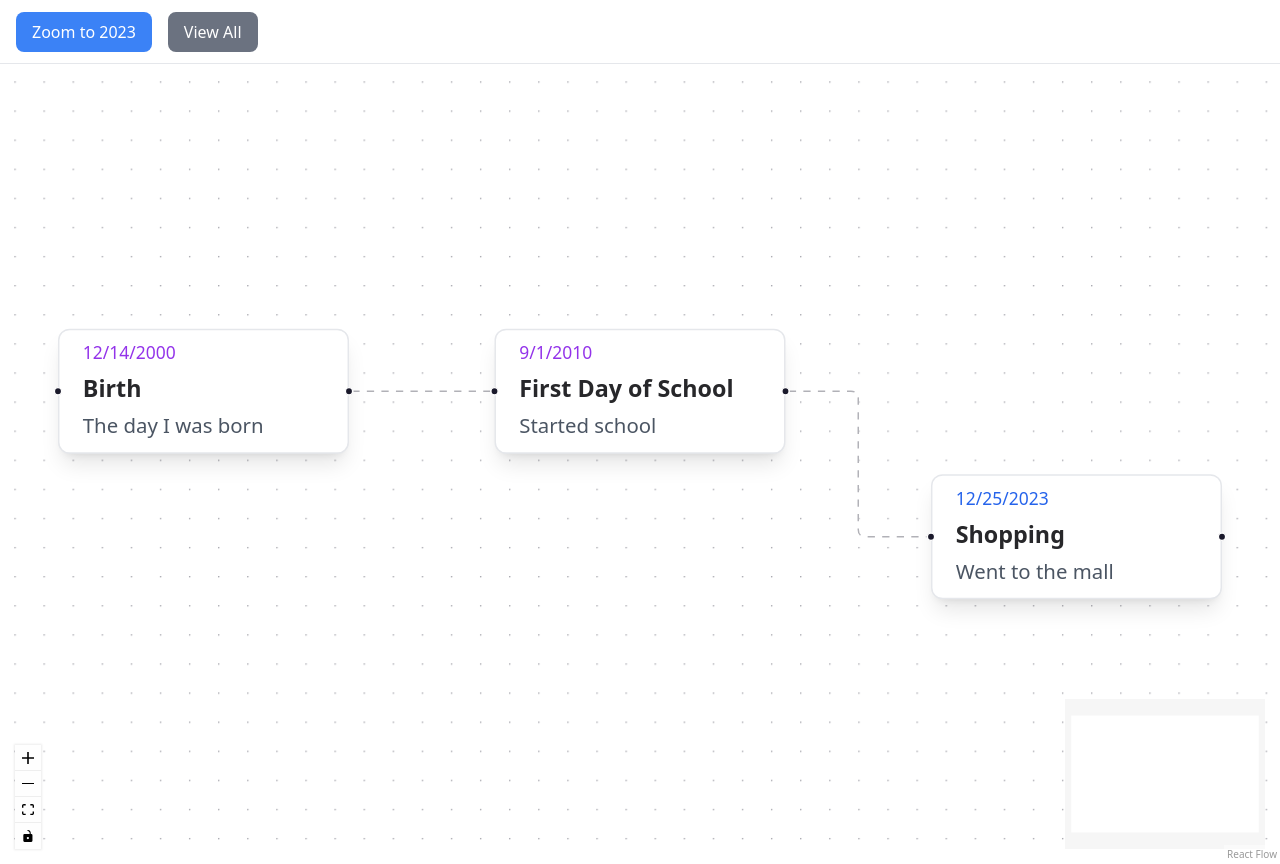
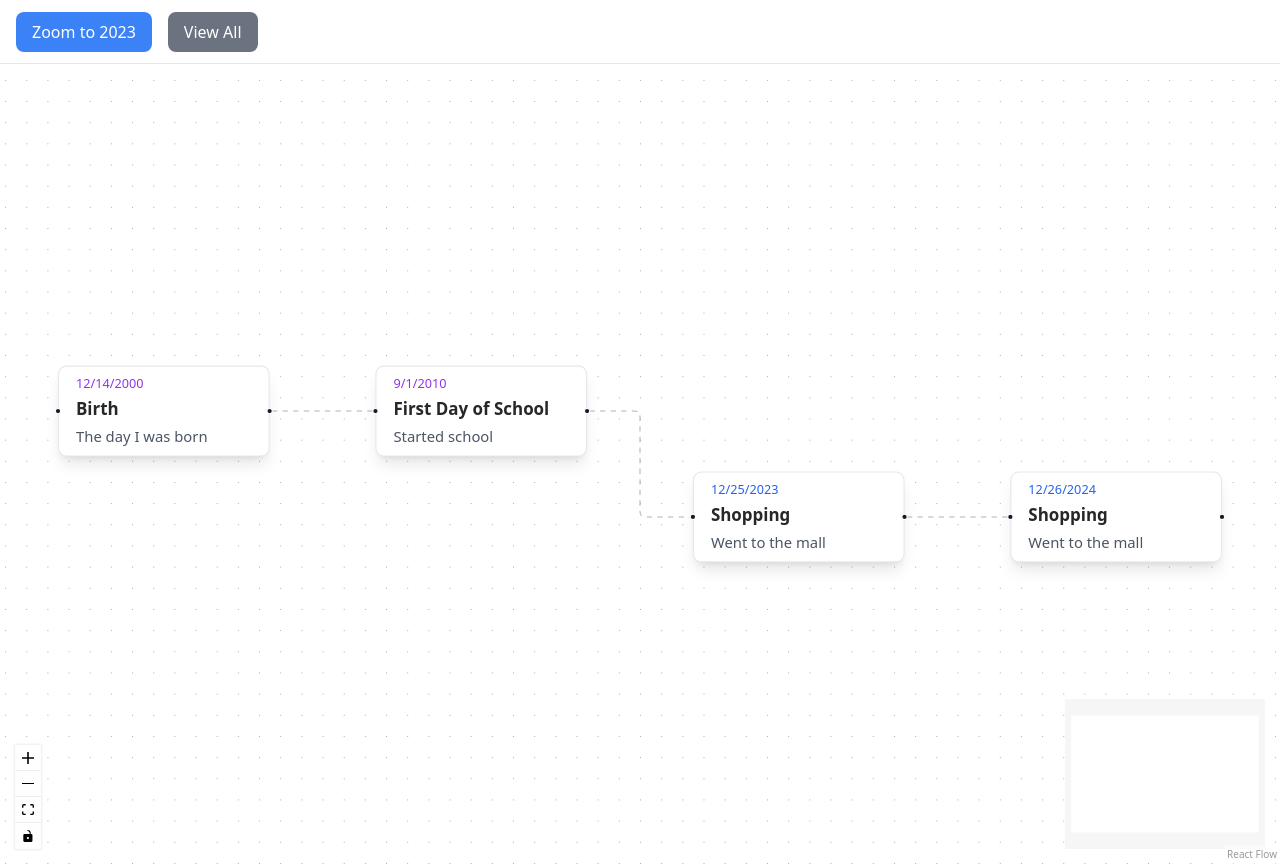
Before and after one commit to ikraamdaanis/mymoments, a Next.js app: page / in a window 1280 px wide. Built offline with nearby package versions, Linux system fonts and the light colour scheme.

Commit message:
fixed types

```diff
--- a/components/Timeline.tsx
+++ b/components/Timeline.tsx
@@ -41,19 +41,25 @@ const events: TimelineEvent[] = [
     description: "Went to the mall",
     category: "regular-event",
   },
-  // Add more events
+  {
+    id: "3",
+    date: new Date("2024-12-26"),
+    title: "Shopping",
+    description: "Went to the mall",
+    category: "regular-event",
+  },
 ];
 
 export const Timeline = () => {
   // Handle zooming to specific time periods
   const { setViewport, fitView } = useReactFlow();
 
-  const nodes: Node[] = useMemo(
+  const nodes: Node<TimelineEvent>[] = useMemo(
     () =>
       events.map((event, index) => ({
         id: event.id,
         type: "timelineEvent",
-        data: event as unknown as Record<string, unknown>,
+        data: event,
         position: {
           x: index * 300,
           y: event.category === "life-event" ? 0 : 100,
--- a/types/index.ts
+++ b/types/index.ts
@@ -1,4 +1,4 @@
-export interface TimelineEvent {
+export interface TimelineEvent extends Record<string, unknown> {
   id: string;
   date: Date;
   title: string;
```
